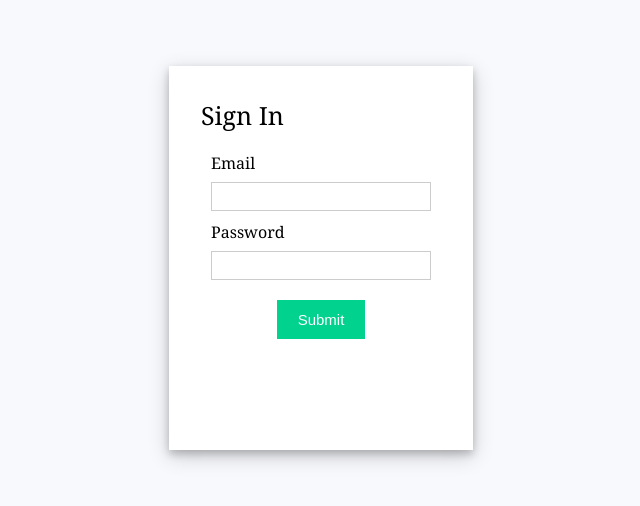
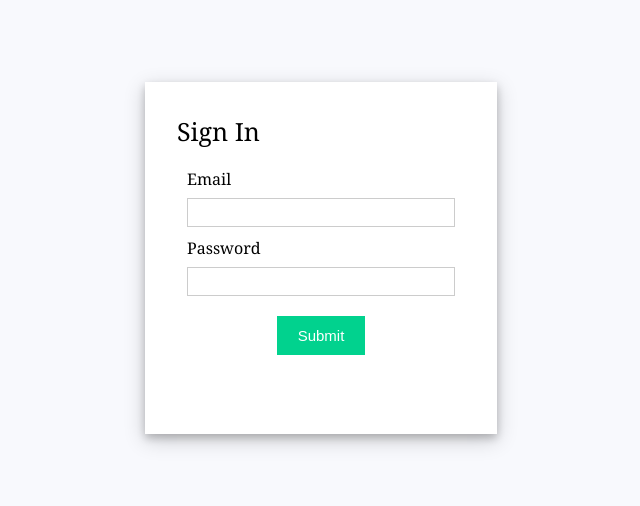
Before and after one commit to OrdeInn/QuizzMaker-Backend, a Next.js app in the folder src/client/: page /login in a window 1280 px wide. Shown: the part 150-656 px from the top of the page, without its empty margins (319-959 px from the left). Built offline with nearby package versions, Linux system fonts and the light colour scheme.

Commit message:
update login form size

```diff
--- a/src/client/styles/Login.module.css
+++ b/src/client/styles/Login.module.css
@@ -50,8 +50,8 @@
     background-color: white;
     padding: 2rem;
     box-shadow: 0 4px 8px 0 rgba(0, 0, 0, 0.2), 0 6px 20px 0 rgba(0, 0, 0, 0.19);
-    height: 20rem;
-    width: 15rem;
+    height: 18rem;
+    width: 18rem;
 }
 
 .error {
```
